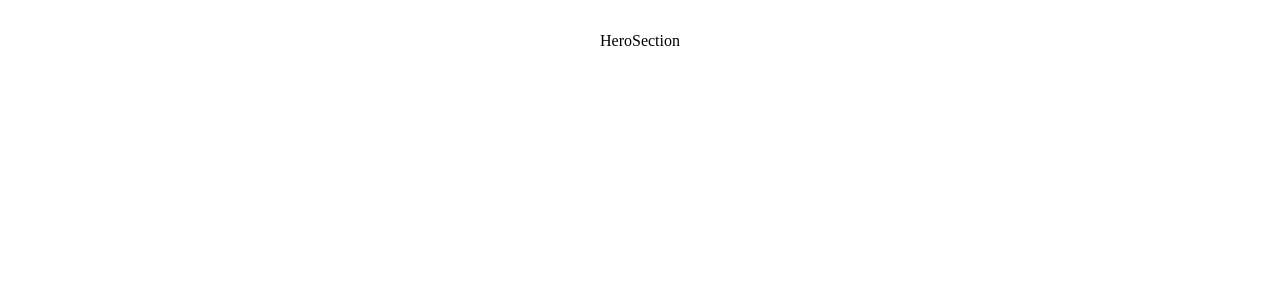
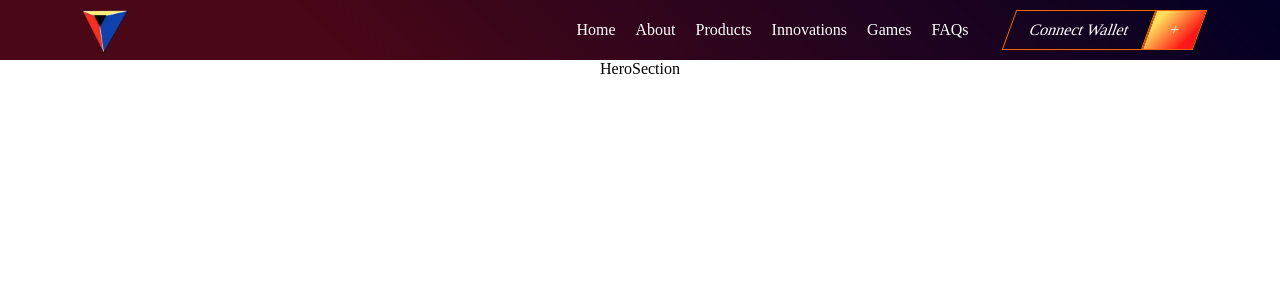
Before and after one commit to AdilAzhari/testing, a React (Vite) app: page / in a window 1280 px wide. Shown: the top 300 px of the page. Built offline with nearby package versions, Linux system fonts and the light colour scheme.

Commit message:
feat: navbar created

```diff
--- a/src/App.css
+++ b/src/App.css
@@ -1,6 +1,6 @@
 #root {
-  max-width: 1280px;
+  /* max-width: 1280px; */
   margin: 0 auto;
-  padding: 2rem;
+  /* padding: 2rem; */
   text-align: center;
 }
--- a/src/App.jsx
+++ b/src/App.jsx
@@ -1,17 +1,19 @@
-import './App.css'
+import "./App.css";
 import { Route, BrowserRouter as Router, Routes } from "react-router-dom";
-import HomePage from './pages/HomePage/HomePage';
-
+import HomePage from "./pages/HomePage/HomePage";
+import NavBar from "./components/NavBar/NavBar";
 
 function App() {
-
   return (
     <Router>
-      <Routes>
-        <Route path='/' element={<HomePage/>} />
-      </Routes>
+      <div>
+        <NavBar />
+        <Routes>
+          <Route path='/' element={<HomePage />} />
+        </Routes>
+      </div>
     </Router>
-  )
+  );
 }
 
-export default App
+export default App;
--- /dev/null
+++ b/src/components/HeroSection/HeroSection.css
@@ -0,0 +1,3 @@
+.heros-section {
+
+}
--- a/src/components/HeroSection/HeroSection.jsx
+++ b/src/components/HeroSection/HeroSection.jsx
@@ -1,9 +1,9 @@
-import React from 'react'
-
 const HeroSection = () => {
   return (
-    <div data-testid='herosection1' className='hero-section'>HeroSection</div>
-  )
-}
+    <section data-testid='herosection1' className='hero-section'>
+      HeroSection
+    </section>
+  );
+};
 
-export default HeroSection
+export default HeroSection;
--- /dev/null
+++ b/src/components/NavBar/NavBar.css
@@ -0,0 +1,174 @@
+.public-nav {
+  display: flex;
+  justify-content: space-between;
+  align-items: center;
+  padding: 5px 20px;
+  background: rgb(74,7,23);
+  background: linear-gradient(45deg, rgba(74,7,23,1) 0%, rgba(74,7,23,1) 25%, rgba(2,0,36,1) 100%);
+}
+
+.logo {
+  width: 50px;
+  height: 50px;
+}
+
+.nav-btn {
+  display: block;
+  cursor: pointer;
+}
+
+.nav-content {
+  position: fixed;
+  width: 100%;
+  padding-left: 20px;
+  padding-top: 20px;
+  padding-bottom: 20px;
+  top: 0;
+  right: -100%;
+  transition: all ease-in-out 300ms;
+  background: rgb(74,7,23);
+  background: linear-gradient(45deg, rgba(74,7,23,1) 0%, rgba(74,7,23,1) 25%, rgba(2,0,36,1) 100%);
+  display: flex;
+  flex-flow: column;
+  align-items: center;
+  justify-content:  space-between;
+  gap: 20px;
+  z-index: 20;
+}
+
+.nav-content ul {
+  list-style: none;
+  display: flex;
+  flex-flow: column;
+  gap: 20px;
+}
+
+.open-menu {
+  right: 0;
+}
+
+.nav-content li {
+  cursor: pointer;
+}
+
+.nav-content ul li a {
+  color: #ffffff;
+  text-decoration: none;
+  border-bottom: none;
+  transition: all ease-in-out 300ms;
+}
+
+.nav-content ul li a:hover {
+  color: #e85c05;
+  color: linear-gradient(121.76deg, #FFDE59 15.41%, #FF1616 81.48%);
+  text-decoration: none;
+  border-bottom: 2px solid #ffcc00;
+  padding-bottom: 2px;
+}
+
+.nav-content ul li a:focus {
+  color: #e85c05;
+  color: linear-gradient(121.76deg, #FFDE59 15.41%, #FF1616 81.48%);
+  text-decoration: none;
+  border-bottom: 2px solid #ffcc00;
+  padding-bottom: 2px;
+}
+
+.nav-content ul li a .active {
+  color: #e85c05;
+  color: linear-gradient(121.76deg, #FFDE59 15.41%, #FF1616 81.48%);
+  border-bottom: 2px solid #ffcc00;
+  padding-bottom: 2px;
+  text-decoration: none;
+}
+
+.btn-group {
+  display: flex;
+}
+
+.connect-wallet {
+  background: transparent;;
+  color: #ffffff;
+  padding: 10px 20px;
+  cursor: pointer;
+  border: 1px solid #ff6600;
+  font-size: 16px;
+  transform: skew(-20deg);
+  text-decoration: none;
+}
+
+.btn-group > span {
+  color: #ffffff;
+  padding: 10px 20px;
+  font-size: 16px;
+  border: 1px solid #ff6600;
+  transform: skew(-20deg);
+  background: linear-gradient(121.76deg, #FFDE59 15.41%, #FF1616 81.48%);
+
+}
+
+@media (min-width: 768px) {
+  .public-nav {
+    padding: 5px 80px;
+  }
+
+  .nav-content {
+    position: static;
+    width: auto;
+    background: transparent;
+    padding: 0;
+    display: flex;
+    flex-flow: row;
+    align-items: center;
+    justify-content:  space-between;
+    gap: 40px;
+    z-index: 0;
+  }
+
+  .nav-btn {
+    display: none;
+  }
+
+  .nav-content ul {
+    flex-flow: row;
+    gap: 20px;
+  }
+}
+
+
+
+/* .main-content {
+  margin-top: 50px;
+}
+
+.main-content h1 {
+  font-size: 2.5em;
+}
+
+.main-content p {
+  margin: 20px 0;
+}
+
+.main-content input {
+  padding: 10px;
+  width: 300px;
+  border: none;
+  border-radius: 5px;
+}
+
+.stats {
+  display: flex;
+  justify-content: center;
+  gap: 50px;
+  margin-top: 50px;
+}
+
+.stat {
+  text-align: center;
+}
+
+.stat span {
+  display: block;
+  font-size: 2em;
+  color: #ffcc00;
+} */
--- /dev/null
+++ b/src/components/NavBar/NavBar.jsx
@@ -0,0 +1,58 @@
+import { Link, NavLink } from "react-router-dom";
+import "./NavBar.css";
+import logo from "../../assets/logo.webp";
+import { useState } from "react";
+
+const Links = [
+  { label: "Home", url: "/" },
+  { label: "About", url: "#about" },
+  { label: "Products", url: "#products" },
+  { label: "Innovations", url: "#innovations" },
+  { label: "Games", url: "#games" },
+  { label: "FAQs", url: "#faq" },
+];
+
+const NavBar = () => {
+  const [toggleMenu, setToggleMenu] = useState(false);
+
+  function handleToggle() {
+    setToggleMenu(!toggleMenu);
+  }
+
+  return (
+    <nav className='public-nav'>
+      <img src={logo} className='logo' alt='Apex logo' />
+
+      <button className={`nav-btn`} onClick={handleToggle}>
+        🟰
+      </button>
+
+      <div className={`${toggleMenu && "open-menu"} nav-content`}>
+        <ul>
+          {Links.map((link, idx) => (
+            <li key={idx}>
+              <NavLink
+                to={link.url}
+                onClick={handleToggle}
+                className={({ isActive }) => (isActive ? "active" : "navlink")}>
+                {link.label}
+              </NavLink>
+            </li>
+          ))}
+        </ul>
+
+        <div className='btn-group'>
+          <Link to='' className='connect-wallet'>
+            Connect Wallet
+          </Link>
+          <span>+</span>
+        </div>
+        <button className={`nav-btn`} onClick={handleToggle}>
+          ✖️
+        </button>
+      </div>
+    </nav>
+  );
+};
+
+export default NavBar;
--- a/src/index.css
+++ b/src/index.css
@@ -2,4 +2,5 @@
   margin: 0;
   padding: 0;
   box-sizing: border-box;
+  scroll-behavior: smooth;
 }
```
Also changed, not shown: src/assets/logo.webp (added), 1 other file (tests, documents, lock files or other folders).
